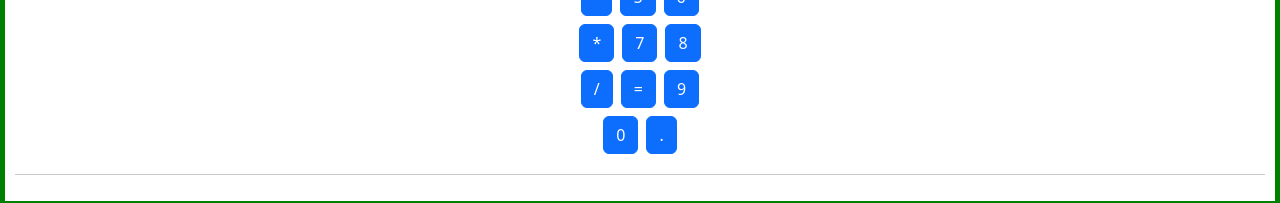
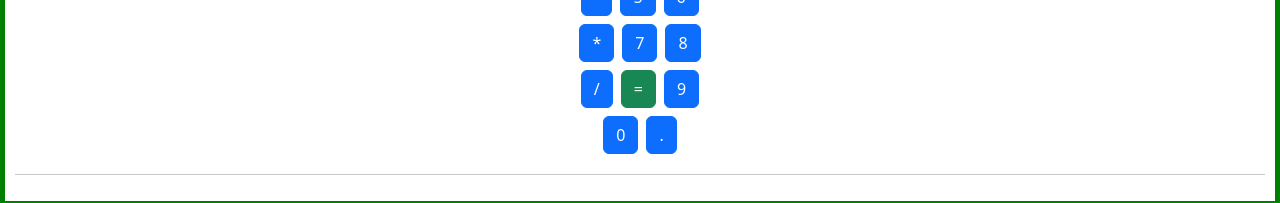
Before and after one commit to gubali/kg-react-demo, a React (Vite) app in the folder vite-project/: page / in a window 1280 px wide. Shown: the part 936-1139 px from the top of the page. Built offline with nearby package versions, Linux system fonts and the light colour scheme.

Commit message:
btn text clor based on the condition

```diff
--- a/vite-project/src/component/MiniCalculator.jsx
+++ b/vite-project/src/component/MiniCalculator.jsx
@@ -36,6 +36,7 @@ let MiniCalculator = () => {
   }
   let addClass = (item)=>{
     return item === 'C' ? 'btn btn-danger my-1 mx-1' : 'btn btn-primary my-1 mx-1'
+    && item === '=' ? 'btn btn-success my-1 mx-1' : "btn btn-primary my-1 mx-1";
   }
   return (
     <div className="container">
```
